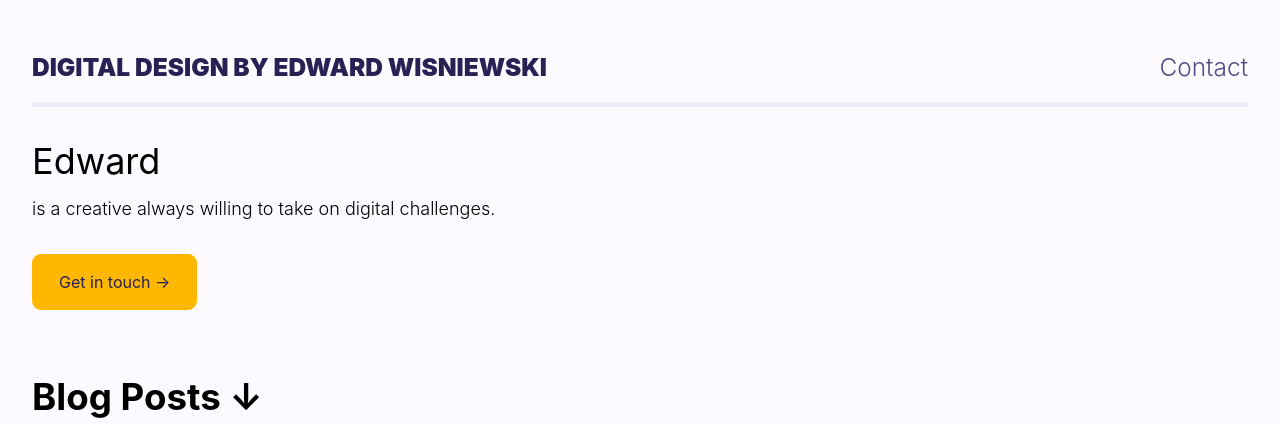
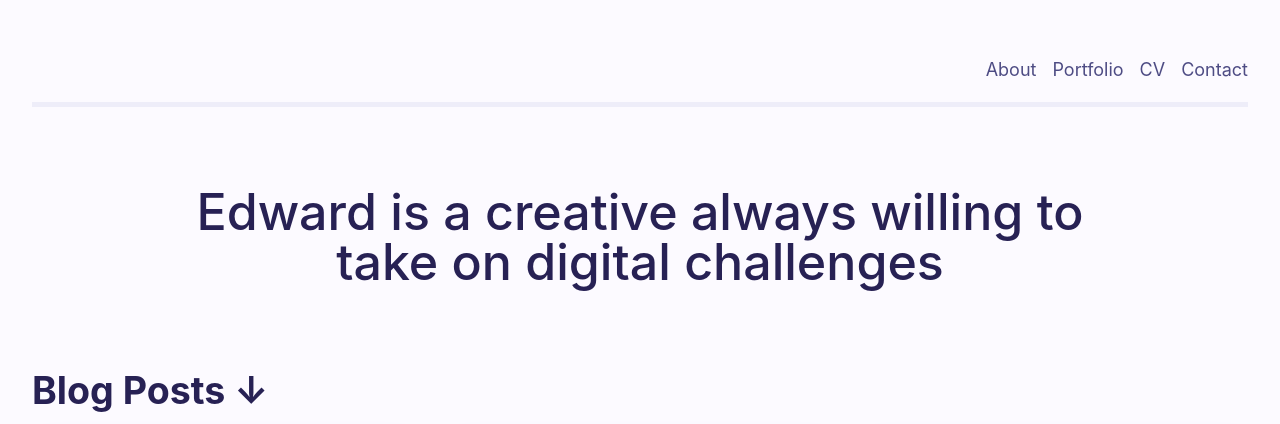
Before and after one commit to edwerd/edwerd.co, a Gatsby site: page / in a window 1280 px wide. Shown: the top 424 px of the page. Built offline with nearby package versions, Linux system fonts and the light colour scheme; Gatsby itself is replaced by a stand-in of ours; a web font is replaced by a local one.

Commit message:
Start to scaffold index + setup fuild type sizes

```diff
--- a/gatsby-config.js
+++ b/gatsby-config.js
@@ -7,12 +7,12 @@
 module.exports = {
   /* Your site config here */
   siteMetadata: {
-    title: `Digital Design by Edward Wisniewski`,
+    title: `Edward Wisniewski`,
     description: `From creative to tech, Edward does it all.`,
     siteUrl: `https://edwerd.netlify.com/`,
     home: {
-      title: `Edward`,
-      description: `is a creative always willing to take on digital challenges.`,
+      title: `Edward is a creative always willing to take on digital challenges`,
+      description: `Coming soon.`,
     },
     /* W3Layouts domain verification key for contact forms https://my.w3layouts.com/Forms/ */
     w3l_dom_key: `5e609f7a2d23fCF_Domain_verify`
--- a/src/components/heroHeader.js
+++ b/src/components/heroHeader.js
@@ -1,5 +1,5 @@
 import React from "react"
-import { StaticQuery, graphql, Link } from "gatsby"
+import { StaticQuery, graphql } from "gatsby"
 export default () => (
   <StaticQuery
     query={graphql`
@@ -15,12 +15,8 @@ export default () => (
       }
     `}
     render={data => (
-      <div className="hero-header">
-        <div className="headline">{data.site.siteMetadata.home.title}</div>
-        <div className="primary-content">
-          <p>{data.site.siteMetadata.home.description}</p>
-        </div>
-        <Link to='/contact' className="button -primary">Get in touch &rarr;</Link>
+      <div className="hero">
+        <h1 className="h1">{data.site.siteMetadata.home.title}</h1>
       </div>
     )}
   />
--- a/src/components/layout.js
+++ b/src/components/layout.js
@@ -25,6 +25,9 @@ export default ({ children }) => {
       </header>
       {children}
       <footer className="site-footer">
+        <Link to='/contact' className="button -primary">Get in touch &rarr;</Link>
+      </footer>
+      <footer className="site-footer">
         <p>&copy; 2020 Edward Wisniewski &bull; Crafted with <span role="img" aria-label="love">❤️</span> in New Jersey.</p>
       </footer>
     </div>
--- a/src/components/navigation.js
+++ b/src/components/navigation.js
@@ -3,6 +3,9 @@ import {Link} from "gatsby"
 
 export default (props) => (
   <nav className="navigation">
+    <Link to="/about">About</Link>
+    <Link to="/portfolio">Portfolio</Link>
+    <Link to="/cv">CV</Link>
     <Link to="/contact">Contact</Link>
   </nav>
 
--- a/src/styles/_footer.scss
+++ b/src/styles/_footer.scss
@@ -1,7 +1,9 @@
 .site-footer {
   text-align: center;
   margin: 90px 0 16px;
-  color: #666;
+  color: $shade2;
+  font-size: 14px;
+
   a {
     font-weight: 700;
   }
--- a/src/styles/_header.scss
+++ b/src/styles/_header.scss
@@ -8,6 +8,7 @@
 }
 
 .site-title a {
+  display: none;
   color: $shade6;
   text-decoration: none;
   font-weight: 900;
--- a/src/styles/_headline.scss
+++ b/src/styles/_headline.scss
@@ -1,10 +1,10 @@
 .headline,
 .h1 {
   font-family: $FontFamilyHeading;
-  font-size: 36px;
-  font-weight: 400;
-  margin-bottom: 0.5rem;
+  font-weight: 500;
+  margin: 5rem auto;
   text-decoration: center;
+  line-height: calc(1em + (1.5 - 1.2) * ((100vw - 300px)/(1600 - 300)));
 }
 
 .h2 {
--- a/src/styles/_hero.scss
+++ b/src/styles/_hero.scss
@@ -1,4 +1,6 @@
-.hero-header {
-  padding: 0 0 64px;
+.hero {
+  padding: 0;
   max-width: 980px;
+  text-align: center;
+  margin: 0 auto;
 }
--- a/src/styles/_nav.scss
+++ b/src/styles/_nav.scss
@@ -1,16 +1,23 @@
 .navigation {
   font-weight: 300;
+
   a {
+    font-family: $FontFamilyHeading;
+    font-weight: 400;
     color: $shade5;
     text-decoration: none;
     margin: 0 8px 0;
+    font-size: 18px;
+
     &[aria-current] {
       color: $primary-color;
       font-weight: 700;
     }
+
     &:hover {
       color: $primary-color;
     }
+
     &:last-child {
       margin-right: 0;
     }
--- a/src/styles/_type.scss
+++ b/src/styles/_type.scss
@@ -6,14 +6,7 @@ html {
   font-size: 16px;
 }
 
-@media screen and (min-width: 320px) {
-  html {
-    font-size: calc(16px + 6 * ((100vw - 320px) / 680));
-  }
+body {
+  font-size: calc(16px + (26 - 14) * ((100vw - 300px) / (1600 - 300)));
+  color: $shade6;
 }
-
-@media screen and (min-width: 1800px) {
-  html {
-    font-size: 22px;
-  }
-}
```
